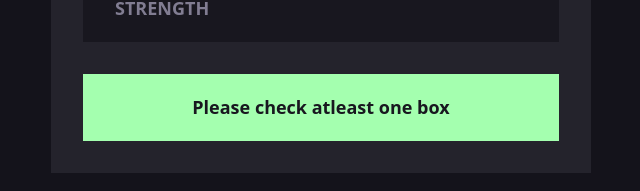
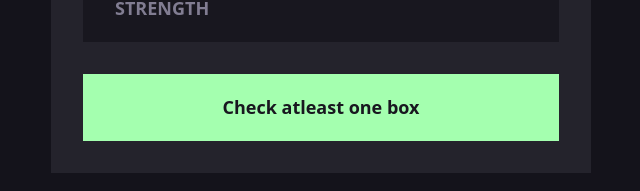
Before and after one commit to ZiadRefaey/Frontend-Mentor-password-generator, a React (Vite) app: page / in a window 1280 px wide. Shown: the part 583-774 px from the top of the page, without its empty margins (319-959 px from the left). Built offline with nearby package versions, Linux system fonts and the light colour scheme.

Commit message:
refactored to be a form and fixed strength 4th bar bug

```diff
--- a/src/components/App.jsx
+++ b/src/components/App.jsx
@@ -96,7 +96,7 @@ function App() {
       <main className="m-auto max-w-[343px] md:max-w-[540px] md:flex items-center justify-center flex-col">
         <AppHeader />
         <Password password={password} />
-        <MainContent>
+        <MainContent dispatch={dispatch}>
           <PasswordSlider passwordLength={passwordLength} dispatch={dispatch} />
           <PasswordRules passwordRules={passwordRules} dispatch={dispatch} />
           <PasswordStrength difficulty={difficulty} />
--- a/src/components/Footer.jsx
+++ b/src/components/Footer.jsx
@@ -1,26 +1,24 @@
 import arrow from "../assets/images/icon-arrow-right.svg";
-export default function Footer({ dispatch, strength }) {
-  let buttonContent;
-  if (strength) {
-    buttonContent = (
+export default function Footer({ strength }) {
+  return (
+    <footer className="w-full">
       <button
+        disabled={!strength}
         className="w-full bg-neonGreen py-5 flex items-center justify-center gap-4 md:gap-6"
-        onClick={() => dispatch({ type: "newPassword" })}
       >
-        <p className="text-Black text-custom-xs md:text-custom-sm font-bold">
-          Generate
-        </p>
-        <img src={arrow} alt="right arrow icon" />
+        {strength ? (
+          <>
+            <p className="text-Black text-custom-xs md:text-custom-sm font-bold">
+              Generate{" "}
+            </p>
+            <img src={arrow} alt="right arrow icon" />
+          </>
+        ) : (
+          <p className="text-Black text-custom-xs md:text-custom-sm font-bold">
+            Check atleast one box
+          </p>
+        )}
       </button>
-    );
-  } else {
-    buttonContent = (
-      <div className="w-full py-5 bg-neonGreen ">
-        <p className="text-Black text-custom-xs md:text-custom-sm font-bold w-full text-center">
-          Please check atleast one box
-        </p>
-      </div>
-    );
-  }
-  return <footer className="w-full">{buttonContent}</footer>;
+    </footer>
+  );
 }
--- a/src/components/MainContent.jsx
+++ b/src/components/MainContent.jsx
@@ -1,7 +1,13 @@
-export default function MainContent({ children }) {
+export default function MainContent({ dispatch, children }) {
   return (
-    <div className="px-4 py-5 md:p-8 bg-darkGray w-full flex items-center justify-center flex-col gap-8">
+    <form
+      onSubmit={(e) => {
+        e.preventDefault();
+        dispatch({ type: "newPassword" });
+      }}
+      className="px-4 py-5 md:p-8 bg-darkGray w-full flex items-center justify-center flex-col gap-8"
+    >
       {children}
-    </div>
+    </form>
   );
 }
--- a/src/components/PasswordStrengthBars.jsx
+++ b/src/components/PasswordStrengthBars.jsx
@@ -14,7 +14,7 @@ export default function PasswordStrengthBars({ difficulty }) {
           { color: "#FB7C58", backgroundColor: "#FB7C58", key: 1 },
           { color: "#FB7C58", backgroundColor: "#FB7C58", key: 2 },
           { color: "#E6E5EA", backgroundColor: "inherit", key: 3 },
-          { color: "#E6E5EA", backgroundColor: "#inherit", key: 4 },
+          { color: "#E6E5EA", backgroundColor: "inherit", key: 4 },
         ];
       case "MEDIUM":
         return [
```
